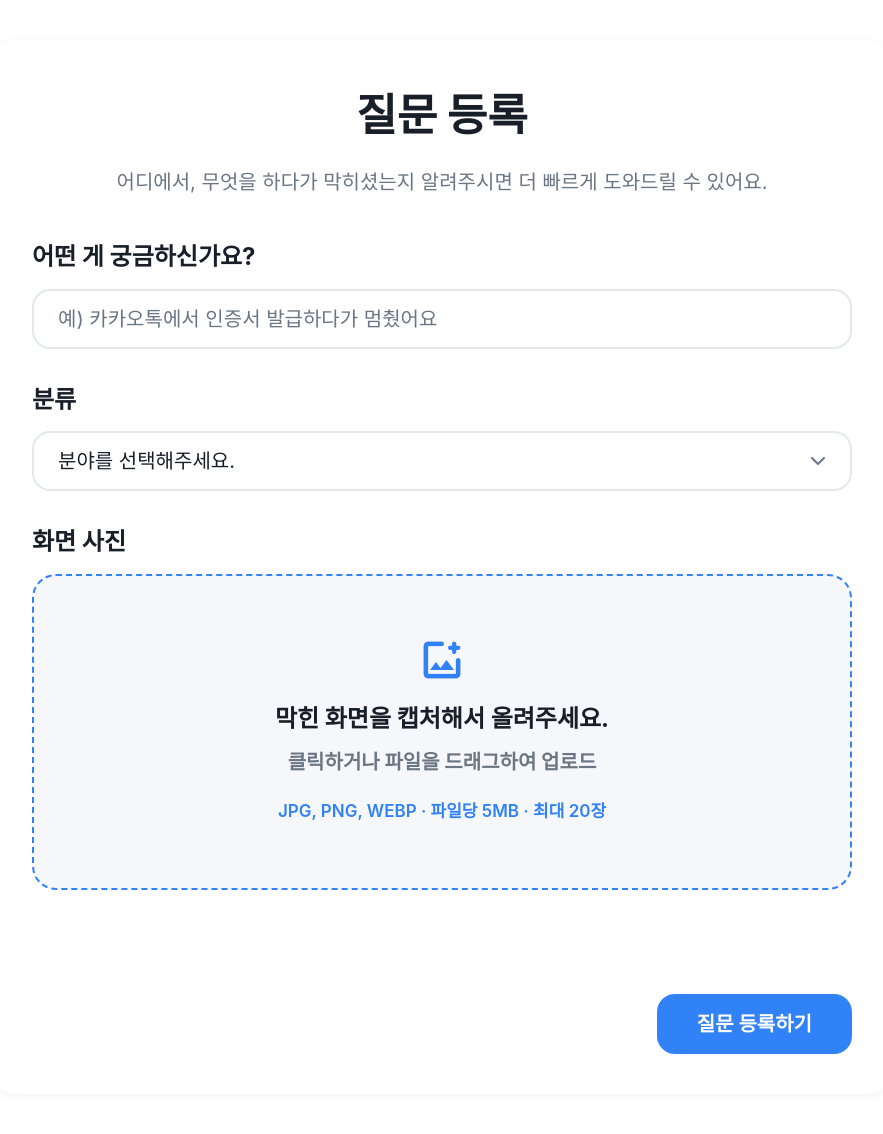
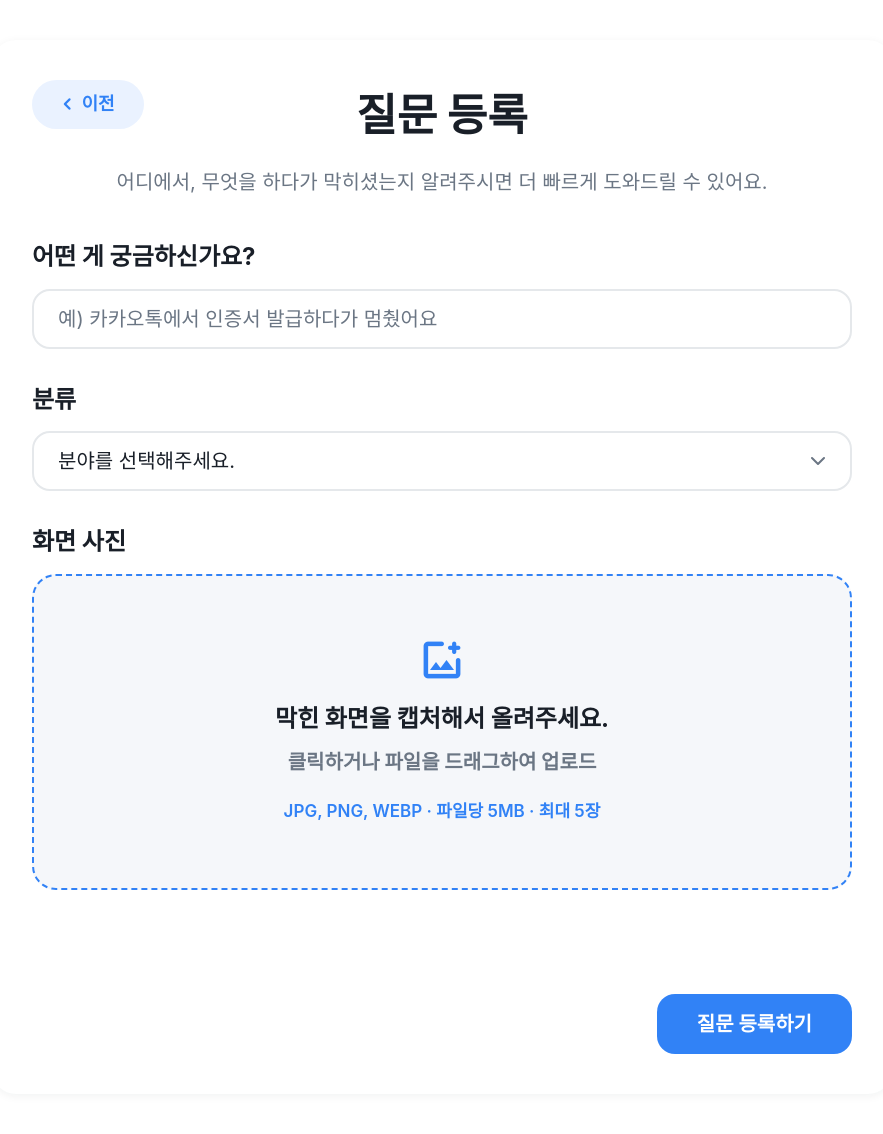
Before and after one commit to Pirogramming-25/hackathon_1, a Django app: page /questions/create/ in a window 1280 px wide. Shown: the part 93-1227 px from the top of the page, without its empty margins (198-1081 px from the left). Run offline with Django 4.2, Linux system fonts and the light colour scheme; some web fonts are replaced.

Commit message:
fix: 질문 등록 요청 오류 수정 및 이전 버튼 추가

```diff
--- a/static/css/question_create.css
+++ b/static/css/question_create.css
@@ -7,6 +7,33 @@
     background-color: var(--color-white);
     border-radius: var(--radius-lg);
     box-shadow: var(--shadow-card);
+    position: relative;
+}
+
+.question-create-back-btn {
+    position: absolute;
+    top: 40px;
+    left: 40px;
+    min-width: 112px;
+    min-height: 48px;
+    display: inline-flex;
+    align-items: center;
+    justify-content: center;
+    gap: 2px;
+    padding: 10px 16px 10px 10px;
+    border-radius: 999px;
+    background: var(--color-primary-light);
+    color: var(--color-primary);
+    font-size: 18px;
+    font-weight: 700;
+    white-space: nowrap;
+    text-decoration: none;
+    transition: background-color var(--transition-base), color var(--transition-base);
+}
+
+.question-create-back-btn:hover {
+    background: var(--color-primary);
+    color: var(--color-white);
 }
 
 .page-header {
@@ -24,6 +51,13 @@
 .page-header p {
     font-size: var(--font-body);
     color: var(--color-text-sub);
+}
+
+@media (max-width: 720px) {
+    .question-create-back-btn {
+        position: static;
+        margin-bottom: 24px;
+    }
 }
 
 .form-group {
--- a/static/js/question_create.js
+++ b/static/js/question_create.js
@@ -1,6 +1,6 @@
 /* static/js/question_create.js */
 
-const QUESTION_MAX_IMAGES = 20;
+const QUESTION_MAX_IMAGES = 5;
 const QUESTION_MAX_FILE_SIZE = 5 * 1024 * 1024;
 
 const QUESTION_ALLOWED_TYPES = new Set([
@@ -730,6 +730,20 @@ async function submitQuestion(event) {
     return;
   }
 
+  const content = questionImages
+    .map((item) => item.description.trim())
+    .filter(Boolean)
+    .join("\n");
+
+  if (!content) {
+    showError(
+      "등록한 화면에 궁금한 내용을 입력해주세요."
+    );
+
+    imageDescription.focus();
+    return;
+  }
+
   for (const item of questionImages) {
     if (
       item.file.size >
@@ -756,20 +770,20 @@ async function submitQuestion(event) {
     category
   );
 
+  formData.append(
+    "content",
+    content
+  );
+
   questionImages.forEach((item) => {
     formData.append(
-      "uploaded_images",
+      "images",
       item.file
     );
 
     formData.append(
-      "uploaded_descriptions",
+      "image_descriptions",
       item.description.trim()
-    );
-
-    formData.append(
-      "uploaded_is_baked",
-      String(item.isBaked)
     );
   });
 
--- a/templates/question_create.html
+++ b/templates/question_create.html
@@ -14,6 +14,15 @@
 
 {% block content %}
 <div class="question-create-page">
+
+    <a
+        href="{% url 'question_page_list' %}"
+        class="question-create-back-btn"
+        aria-label="질문 목록으로 돌아가기"
+    >
+        <span class="material-symbols-rounded">chevron_left</span>
+        이전
+    </a>
 
     <div class="page-header">
         <h1>질문 등록</h1>
@@ -110,7 +119,7 @@
                 </p>
 
                 <small>
-                    JPG, PNG, WEBP · 파일당 5MB · 최대 20장
+                    JPG, PNG, WEBP · 파일당 5MB · 최대 5장
                 </small>
 
                 <input
@@ -215,7 +224,7 @@
 
                     <textarea
                         id="imageDescription"
-                        maxlength="2000"
+                        maxlength="200"
                         rows="4"
                         placeholder="예) 이 버튼을 눌러도 다음 화면으로 안 넘어가요."
                     ></textarea>
```
